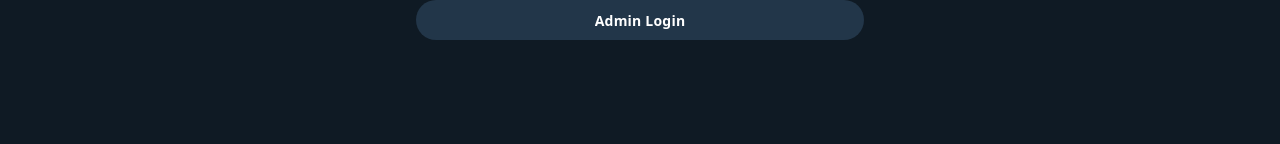
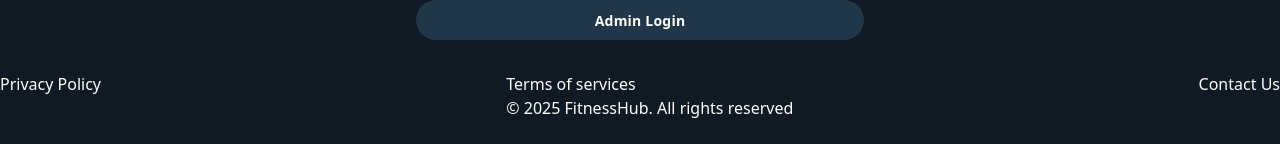
Before and after one commit to mafindijr/Gym-Management-System, a React (Vite) app: page / in a window 1280 px wide. Shown: the part 653-797 px from the top of the page. Built offline with nearby package versions, Linux system fonts and the light colour scheme.

Commit message:
feat: created the footer children

```diff
--- a/src/Components/footer.jsx
+++ b/src/Components/footer.jsx
@@ -4,8 +4,16 @@ export default function Footer() {
 
 
   return (
-    <div>
-
-    </div>
+    <>
+        <div className='flex items-top justify-between'>
+            <div><a href="#">Privacy Policy</a></div>
+            <div className='flex inline-block justify-center'>
+                <div><a href="#">Terms of services</a></div>
+                <div></div>
+                <div><a href="#">&copy; 2025 FitnessHub. All rights reserved</a></div>
+            </div>
+            <div><a href="#">Contact Us</a></div>
+        </div>
+    </>
   )
 }
```
